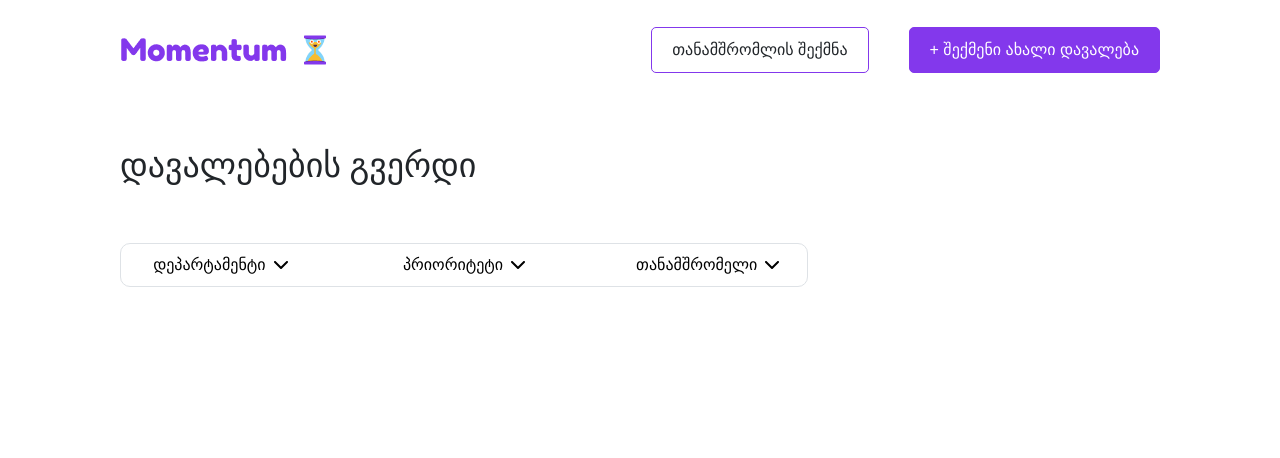
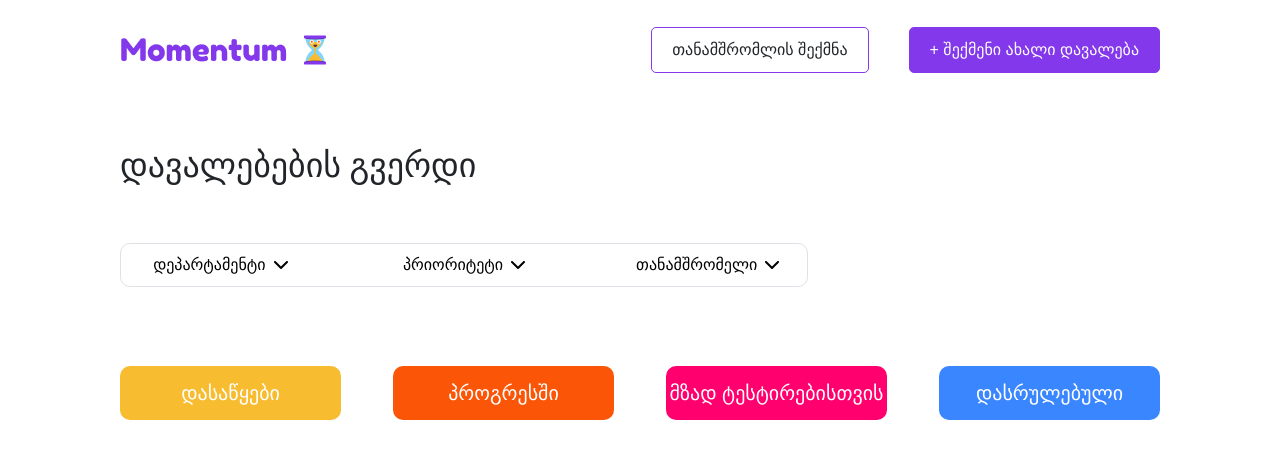
Before and after one commit to GIORGIgok/rb-progress-tracking-app, a React (Vite) app: page / in a window 1280 px wide. Shown: the top 458 px of the page. Built offline with nearby package versions, Linux system fonts and the light colour scheme; a web font is replaced by a local one.

Commit message:
added headings for task differentiation with 4 diff colors

```diff
--- a/src/pages/all-tasks-page/all-tasks-page.jsx
+++ b/src/pages/all-tasks-page/all-tasks-page.jsx
@@ -25,6 +25,32 @@ export default function AllTasksPage() {
           <ArrowDownSvg className="group-hover:fill-[#8338EC]" />
         </div>
       </div>
+
+      <section className="w-full mt-[79px] flex gap-[52px]">
+        <div className="w-[381px] h-[54px]  bg-[#F7BC30] rounded-[10px] flex justify-center items-center">
+          <h3 className="text-[20px] font-[500] p-y-[15px] text-[#FFFFFF]">
+            დასაწყები
+          </h3>
+        </div>
+
+        <div className="w-[381px] h-[54px]  bg-[#FB5607] rounded-[10px] flex justify-center items-center">
+          <h3 className="text-[20px] font-[500] p-y-[15px] text-[#FFFFFF]">
+            პროგრესში
+          </h3>
+        </div>
+
+        <div className="w-[381px] h-[54px]  bg-[#FF006E] rounded-[10px] flex justify-center items-center">
+          <h3 className="text-[20px] font-[500] p-y-[15px] text-[#FFFFFF]">
+            მზად ტესტირებისთვის
+          </h3>
+        </div>
+
+        <div className="w-[381px] h-[54px]  bg-[#3A86FF] rounded-[10px] flex justify-center items-center">
+          <h3 className="text-[20px] font-[500] p-y-[15px] text-[#FFFFFF]">
+            დასრულებული
+          </h3>
+        </div>
+      </section>
     </main>
   );
 }
```
